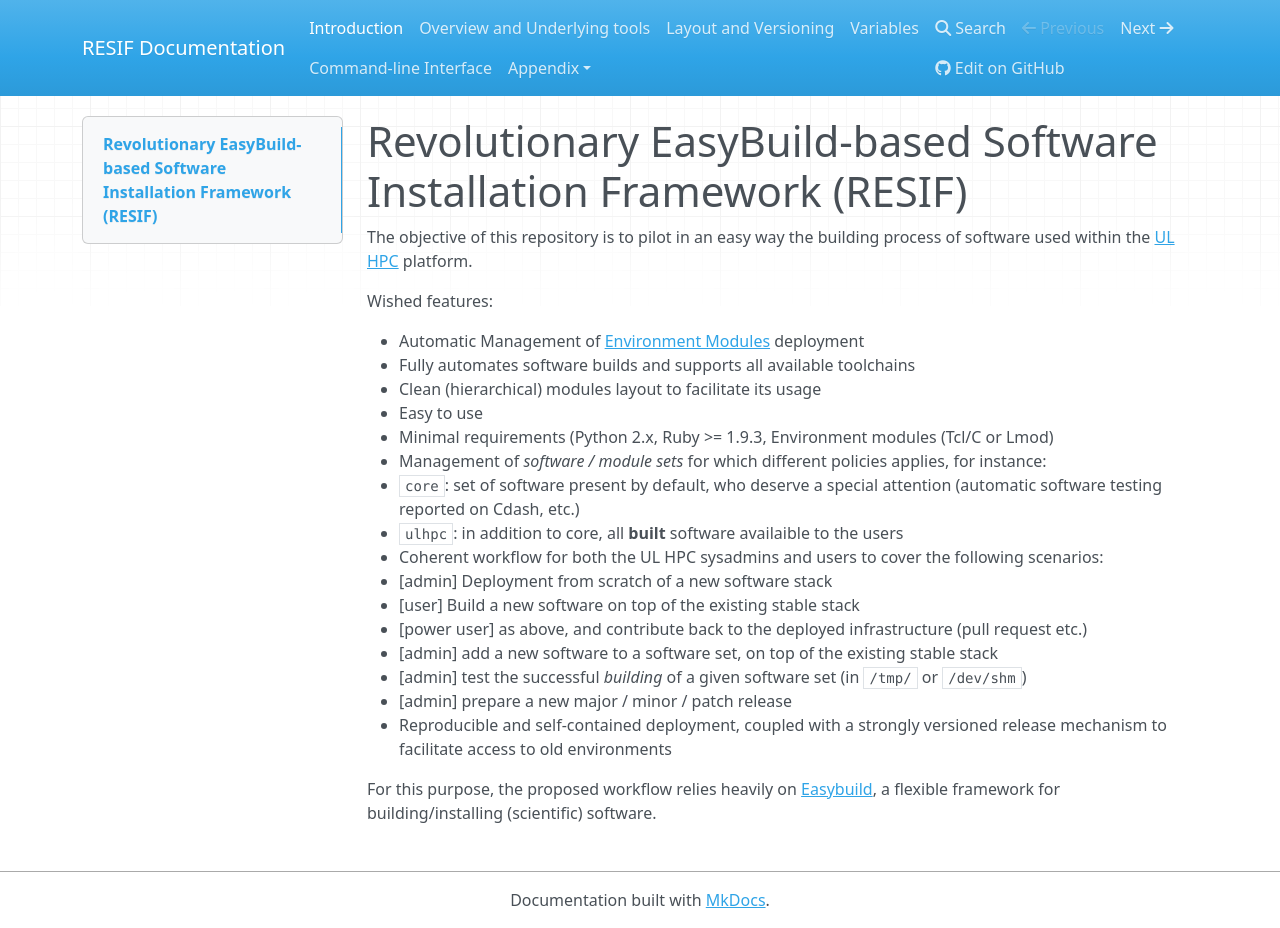
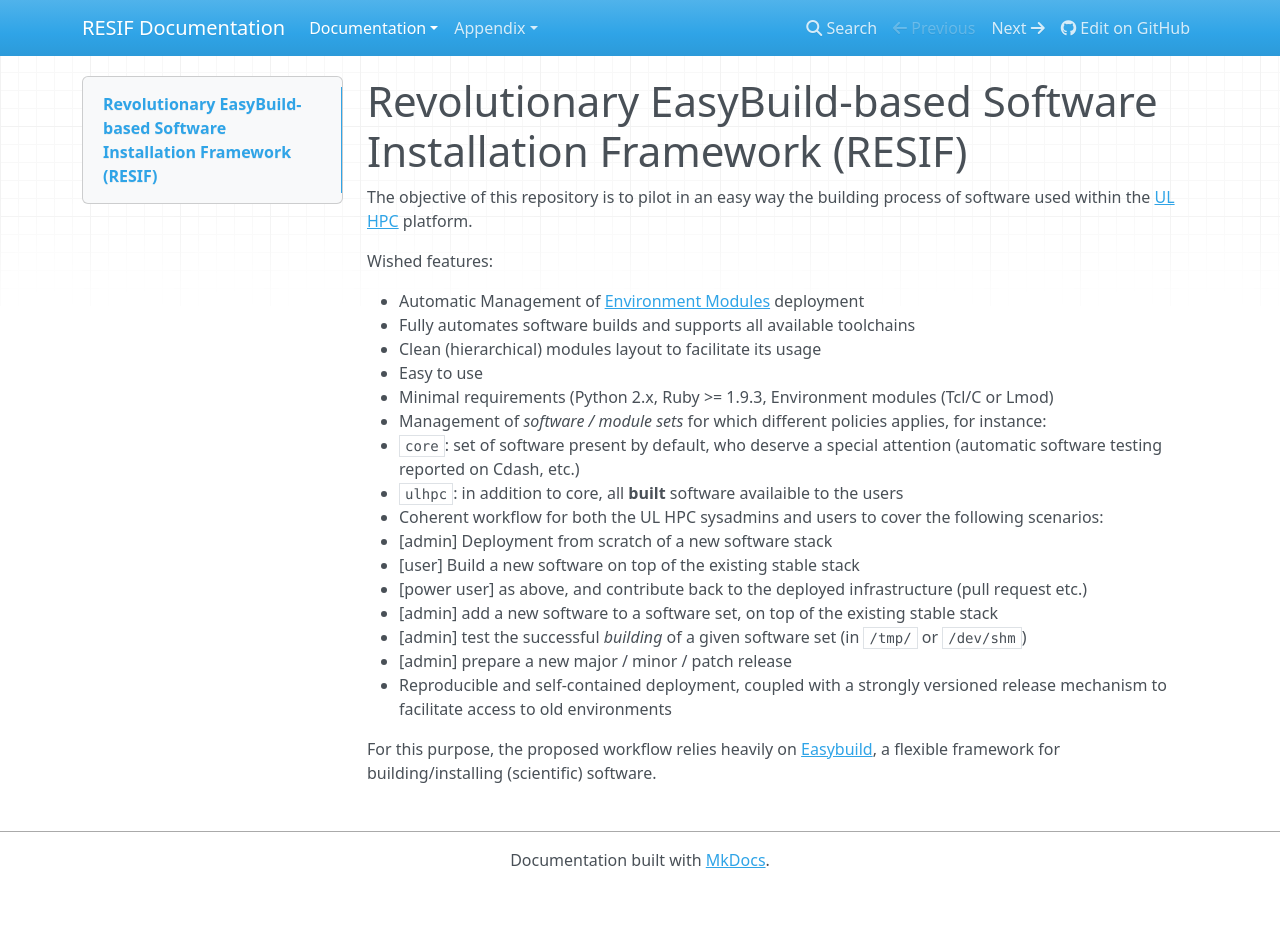
Before and after one commit to ULHPC/resif, an MkDocs documentation site: the page built from docs/index.md, in a window 1280 px wide and 928 px high. Built offline with MkDocs 1.6.1, drawn with Linux system fonts in a browser that asks for light colours; nearby versions of some CDN libraries; old or Windows-style settings are respelled for this version of MkDocs; some of the changed lines change nothing that is shown.

Commit message:
Updating mkdocs format

```diff
--- a/mkdocs.yml
+++ b/mkdocs.yml
@@ -1,9 +1,11 @@
 site_name: RESIF Documentation
 repo_url: https://github.com/sylmarien/RESIF-PyPi
 pages:
-- ['index.md', 'Introduction']
-- ['overview.md', 'Overview and Underlying tools']
-- ['layout-and-versioning.md', 'Layout and Versioning']
-- ['variables.md', 'Variables']
-- ['Command-line-interface.md', 'Command-line Interface']
-- ['appendix/Lmod-install.md', 'Appendix', 'Lmod Installation']
+- Documentation:
+  - 'Introduction': 'index.md'
+  - 'Overview and Underlying tools': 'overview.md'
+  - 'Layout and Versioning': 'layout-and-versioning.md'
+  - 'Variables': 'variables.md'
+  - 'Command-line Interface': 'Command-line-interface.md'
+- Appendix:
+  - 'Lmod Installation': 'appendix/Lmod-install.md'
```
